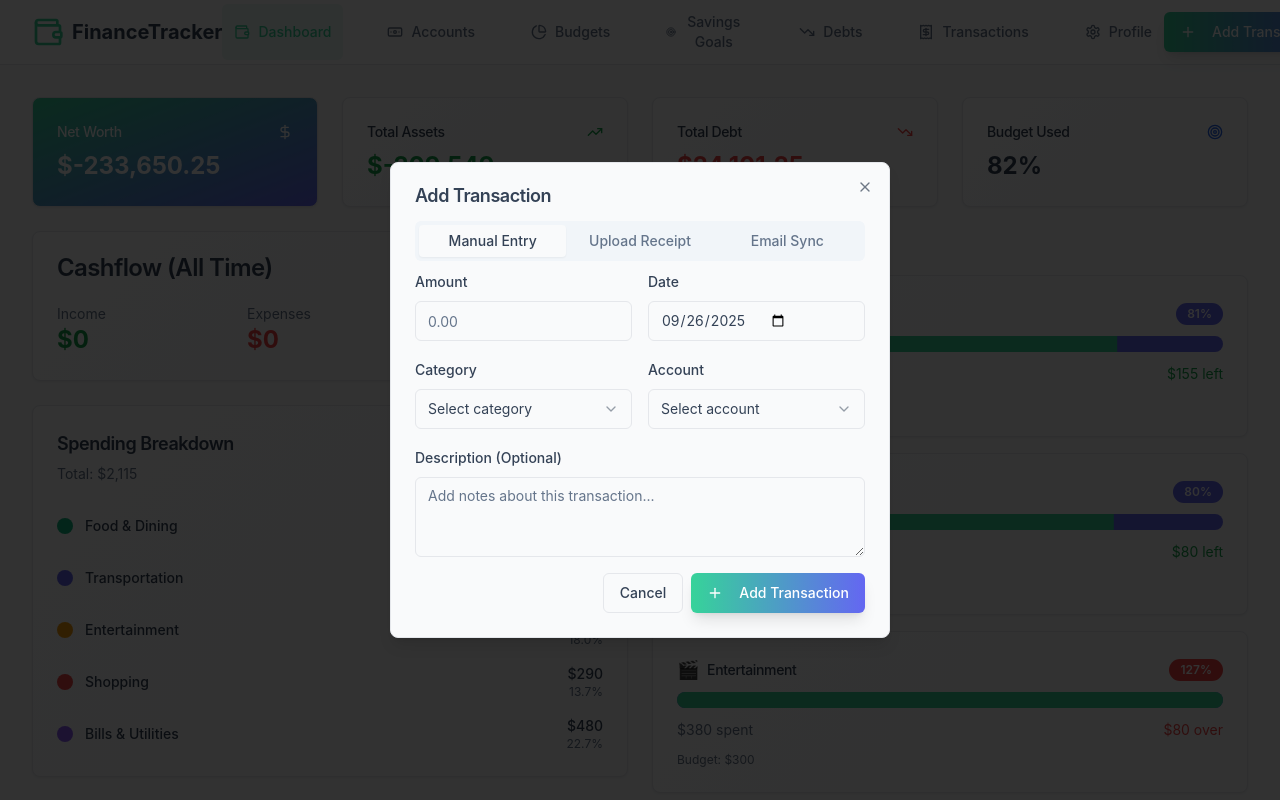
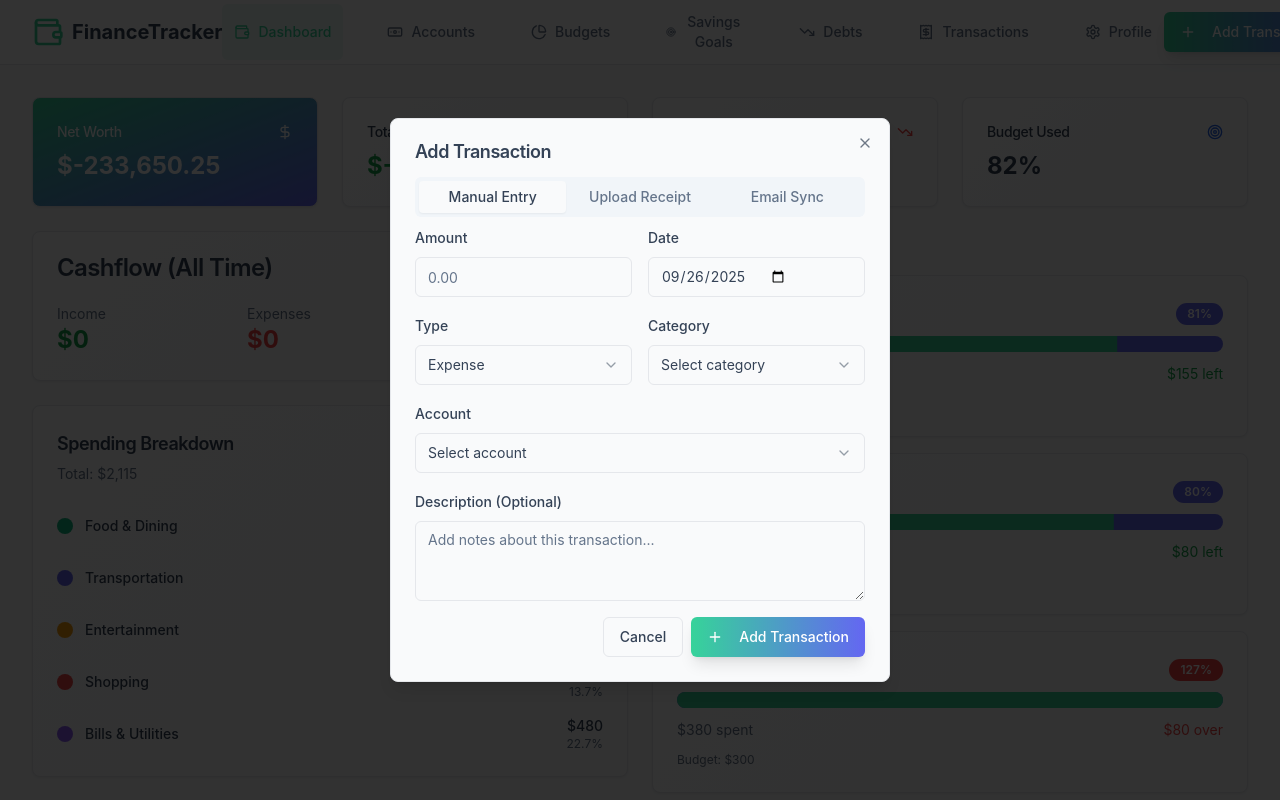
Before and after one commit to charliemaxx-create/sparkle-budget-buddy, a React (Vite) app: page / in a window 1280 px wide. Both pictures are taken after a click on the button "Add Transaction". Shown: the top 800 px of the page. Built offline with nearby package versions, Linux system fonts and the light colour scheme.

Commit message:
[dyad] Added categories and type selection to all transactions - wrote 1 file(s)

```diff
--- a/src/components/AddTransactionModal.tsx
+++ b/src/components/AddTransactionModal.tsx
@@ -9,11 +9,67 @@ import { Tabs, TabsContent, TabsList, TabsTrigger } from '@/components/ui/tabs';
 import { Card, CardContent, CardDescription, CardHeader, CardTitle } from '@/components/ui/card';
 import { Upload, Mail, Plus } from 'lucide-react';
 import { useToast } from '@/hooks/use-toast';
+import type { TransactionType } from '@/types'; // Import TransactionType
 
 interface AddTransactionModalProps {
   isOpen: boolean;
   onClose: () => void;
 }
+
+const transactionCategories = {
+  expense: [
+    'Food & Dining',
+    'Groceries',
+    'Restaurants',
+    'Transportation',
+    'Fuel',
+    'Public Transport',
+    'Car Maintenance',
+    'Shopping',
+    'Clothing',
+    'Electronics',
+    'Home Goods',
+    'Entertainment',
+    'Movies & Music',
+    'Hobbies',
+    'Social Events',
+    'Bills & Utilities',
+    'Rent/Mortgage',
+    'Electricity',
+    'Water',
+    'Internet',
+    'Phone',
+    'Healthcare',
+    'Doctor Visits',
+    'Medication',
+    'Insurance',
+    'Education',
+    'Tuition',
+    'Books',
+    'Travel',
+    'Flights',
+    'Accommodation',
+    'Personal Care',
+    'Haircuts',
+    'Gym',
+    'Gifts & Donations',
+    'Pets',
+    'Childcare',
+    'Home Improvement',
+    'Debt Payments',
+    'Other'
+  ],
+  income: [
+    'Salary',
+    'Freelance',
+    'Investment',
+    'Rental',
+    'Business',
+    'Side Hustle',
+    'Gift',
+    'Other'
+  ]
+};
 
 export const AddTransactionModal = ({ isOpen, onClose }: AddTransactionModalProps) => {
   const [amount, setAmount] = useState('');
@@ -21,19 +77,10 @@ export const AddTransactionModal = ({ isOpen, onClose }: AddTransactionModalProp
   const [account, setAccount] = useState('');
   const [description, setDescription] = useState('');
   const [date, setDate] = useState(new Date().toISOString().split('T')[0]);
+  const [transactionType, setTransactionType] = useState<TransactionType>('expense'); // New state for transaction type
   const { toast } = useToast();
 
-  const categories = [
-    'Food & Dining',
-    'Transportation',
-    'Shopping',
-    'Entertainment',
-    'Bills & Utilities',
-    'Healthcare',
-    'Travel',
-    'Other'
-  ];
-
+  // Mock accounts for now, ideally fetched from useAccounts
   const accounts = [
     'Chase Checking',
     'Savings Account',
@@ -46,7 +93,7 @@ export const AddTransactionModal = ({ isOpen, onClose }: AddTransactionModalProp
 
     toast({
       title: "Transaction Added",
-      description: `$${amount} transaction for ${category} has been recorded.`,
+      description: `$${amount} ${transactionType} for ${category} has been recorded.`,
     });
 
     // Reset form
@@ -55,6 +102,7 @@ export const AddTransactionModal = ({ isOpen, onClose }: AddTransactionModalProp
     setAccount('');
     setDescription('');
     setDate(new Date().toISOString().split('T')[0]);
+    setTransactionType('expense'); // Reset type
     onClose();
   };
 
@@ -115,20 +163,42 @@ export const AddTransactionModal = ({ isOpen, onClose }: AddTransactionModalProp
 
               <div className="grid grid-cols-2 gap-4">
                 <div className="space-y-2">
+                  <Label htmlFor="type">Type</Label> {/* New Type Selector */}
+                  <Select value={transactionType} onValueChange={(value: TransactionType) => {
+                    setTransactionType(value);
+                    setCategory(''); // Reset category when type changes
+                  }} required>
+                    <SelectTrigger>
+                      <SelectValue placeholder="Select type" />
+                    </SelectTrigger>
+                    <SelectContent>
+                      <SelectItem value="expense">Expense</SelectItem>
+                      <SelectItem value="income">Income</SelectItem>
+                      <SelectItem value="transfer">Transfer</SelectItem>
+                    </SelectContent>
+                  </Select>
+                </div>
+                <div className="space-y-2">
                   <Label htmlFor="category">Category</Label>
                   <Select value={category} onValueChange={setCategory} required>
                     <SelectTrigger>
                       <SelectValue placeholder="Select category" />
                     </SelectTrigger>
                     <SelectContent>
-                      {categories.map((cat) => (
+                      {transactionType === 'transfer' ? (
+                        <SelectItem value="Transfer">Transfer</SelectItem>
+                      ) : (
+                        transactionCategories[transactionType]?.map((cat) => (
                           <SelectItem key={cat} value={cat}>
                             {cat}
                           </SelectItem>
-                      ))}
+                        ))
+                      )}
                     </SelectContent>
                   </Select>
                 </div>
+              </div>
+
               <div className="space-y-2">
                 <Label htmlFor="account">Account</Label>
                 <Select value={account} onValueChange={setAccount} required>
@@ -143,7 +213,6 @@ export const AddTransactionModal = ({ isOpen, onClose }: AddTransactionModalProp
                     ))}
                   </SelectContent>
                 </Select>
-                </div>
               </div>
 
               <div className="space-y-2">
```
Lines whose indentation alone changed are shown as unchanged.
